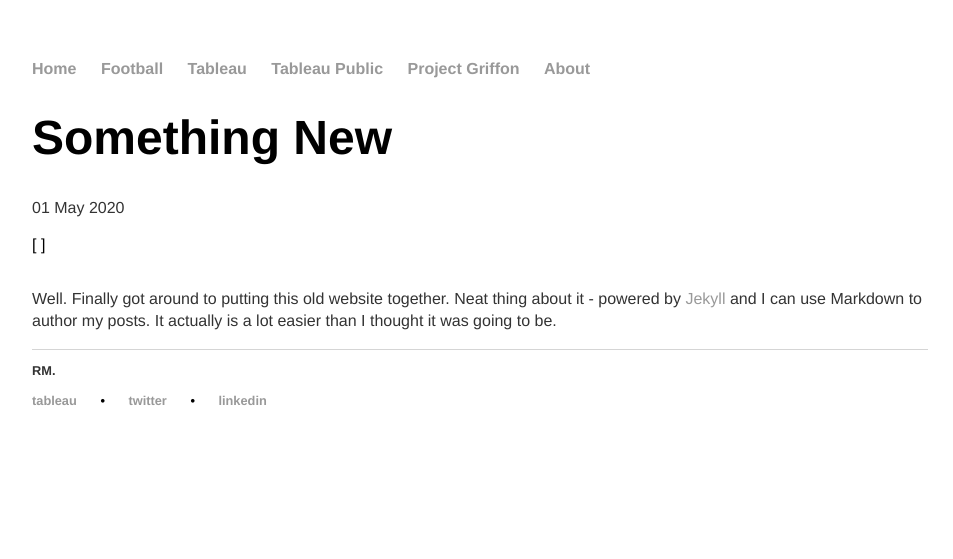
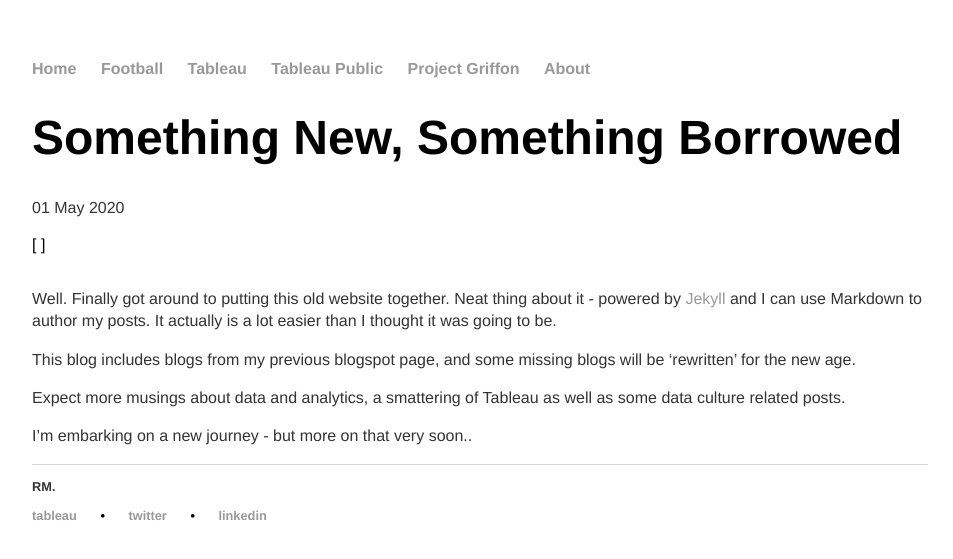
Before and after one commit to scribblr42/scribbles.github.io, a Jekyll site: the page built from _posts/2020-05-01-new-blog.md, in a window 1280 px wide. Shown: the top 559 px of the page, without its empty margins (160-1113 px from the left). Built offline with Jekyll 4.4.1, drawn with Linux system fonts in a browser that asks for light colours.

Commit message:
Update 2020-05-01-new-blog.md

```diff
--- a/_posts/2020-05-01-new-blog.md
+++ b/_posts/2020-05-01-new-blog.md
@@ -1,9 +1,15 @@
 ---
 layout: post
-title: "Something New"
+title: "Something New, Something Borrowed"
 date: 2020-05-01
 ---
 
 Well. Finally got around to putting this old website together.
 Neat thing about it - powered by [Jekyll](http://jekyllrb.com) and I can use Markdown to author my posts.
 It actually is a lot easier than I thought it was going to be.
+
+This blog includes blogs from my previous blogspot page, and some missing blogs will be 'rewritten' for the new age.
+
+Expect more musings about data and analytics, a smattering of Tableau as well as some data culture related posts.
+
+I'm embarking on a new journey - but more on that very soon..
```
